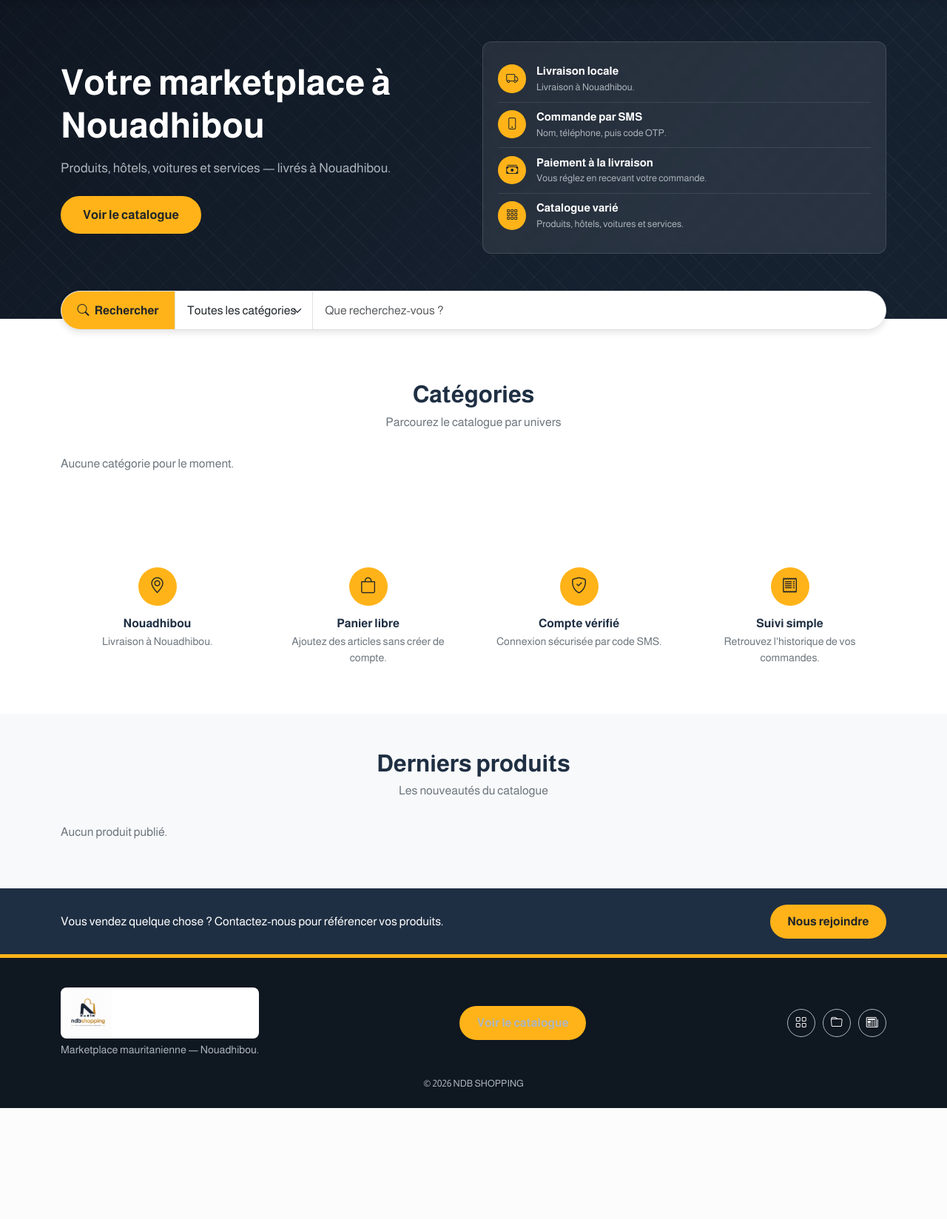
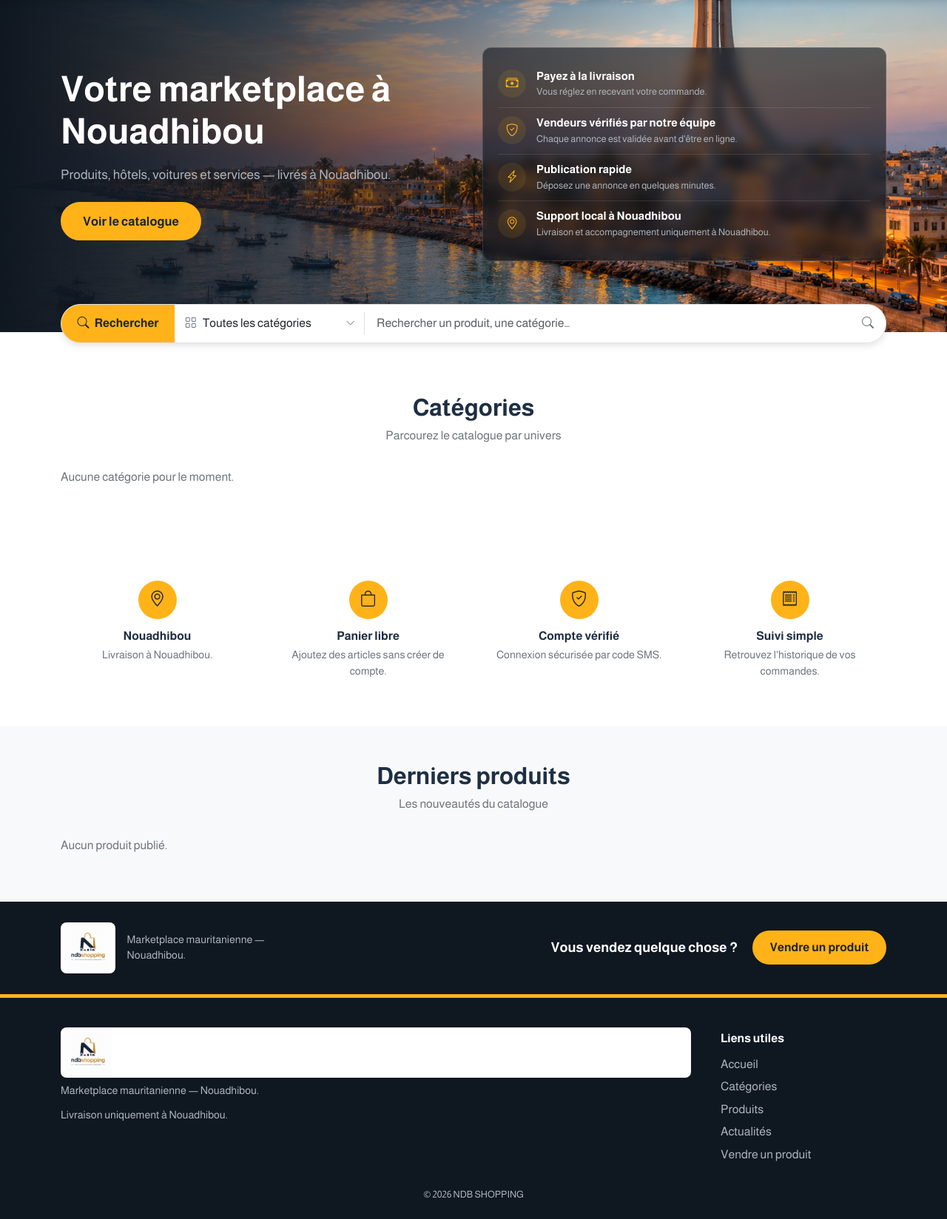
Before and after one commit to SidiMohamed22069/ndbshopping_frontend, a Django app: template templates/core/home.html in a window 1280 px wide. Shown: the part 72-1720 px from the top of the page at 74% size. Before the commit the page ends 1570 px from the top, so only its background shows below. Run offline with Django 5.2, Linux system fonts and the light colour scheme; the template is opened without the code that fills it, so the values that code supplies are empty; some libraries are stand-ins or nearby versions.

Commit message:
amelioration du ui avec l'image

```diff
--- a/static/css/theme.css
+++ b/static/css/theme.css
@@ -643,9 +643,11 @@ textarea.form-control {
 
 .hero {
     position: relative;
-    background: linear-gradient(135deg, var(--color-dark) 0%, var(--color-primary) 70%);
+    background-color: var(--color-dark);
+    background-image: linear-gradient(135deg, var(--color-dark) 0%, var(--color-primary) 70%);
     color: var(--color-text-white);
-    padding: 3.5rem 0 5.5rem;
+    padding: 4rem 0 6rem;
+    min-height: 28rem;
     overflow: hidden;
 }
 
@@ -682,6 +684,29 @@ textarea.form-control {
     pointer-events: none;
 }
 
+.hero--photo {
+    background-image:
+        var(--hero-photo),
+        linear-gradient(135deg, var(--color-dark) 0%, var(--color-primary) 70%);
+    background-size: cover;
+    background-position: center center;
+    background-repeat: no-repeat;
+}
+
+.hero--photo::before {
+    display: none;
+}
+
+.hero--photo::after {
+    opacity: 1;
+    background: linear-gradient(
+        to right,
+        var(--color-dark) 0%,
+        color-mix(in srgb, var(--color-dark) 55%, transparent) 38%,
+        transparent 72%
+    );
+}
+
 .hero .container {
     position: relative;
     z-index: 2;
@@ -706,17 +731,18 @@ textarea.form-control {
 }
 
 .trust-panel {
-    background: rgba(255, 255, 255, 0.08);
+    background: color-mix(in srgb, var(--color-dark) 62%, transparent);
     border: 1px solid rgba(255, 255, 255, 0.12);
     border-radius: var(--radius-md);
-    padding: 1.25rem;
-    backdrop-filter: blur(6px);
+    padding: 1.1rem 1.25rem;
+    backdrop-filter: blur(8px);
 }
 
 .trust-item {
     display: flex;
+    align-items: flex-start;
     gap: 0.85rem;
-    padding: 0.65rem 0;
+    padding: 0.7rem 0;
 }
 
 .trust-item + .trust-item {
@@ -728,11 +754,12 @@ textarea.form-control {
     width: 2.4rem;
     height: 2.4rem;
     border-radius: 50%;
-    background: var(--color-secondary);
-    color: var(--color-on-secondary);
+    background: color-mix(in srgb, var(--color-secondary) 10%, transparent);
+    color: var(--color-secondary);
     display: inline-flex;
     align-items: center;
     justify-content: center;
+    font-size: 1.05rem;
 }
 
 .trust-item h3 {
@@ -794,11 +821,74 @@ textarea.form-control {
     box-shadow: none;
 }
 
-.search-bar .form-select {
+.search-category {
+    position: relative;
     flex: 0 1 16rem;
     max-width: 16rem;
-    min-width: 9rem;
-    border-inline-start: 1px solid var(--color-border);
+    min-width: 10rem;
+    display: flex;
+    align-items: stretch;
+}
+
+.search-category .form-select {
+    width: 100%;
+    padding-inline-start: 2.35rem;
+    padding-inline-end: 2rem;
+    appearance: none;
+    -webkit-appearance: none;
+    background-image: none;
+    background-color: transparent;
+}
+
+.search-category-icon,
+.search-category-caret,
+.search-query-icon {
+    position: absolute;
+    top: 50%;
+    transform: translateY(-50%);
+    pointer-events: none;
+    color: var(--color-text-grey);
+}
+
+.search-category-icon {
+    inset-inline-start: 0.85rem;
+}
+
+.search-category-caret {
+    inset-inline-end: 0.75rem;
+    font-size: 0.8rem;
+}
+
+.search-divider {
+    flex: 0 0 1px;
+    width: 1px;
+    align-self: stretch;
+    margin-block: 0.65rem;
+    background: var(--color-border);
+}
+
+.search-query {
+    position: relative;
+    flex: 1 1 auto;
+    min-width: 0;
+    display: flex;
+    align-items: stretch;
+}
+
+.search-query .form-control {
+    flex: 1 1 auto;
+    min-width: 0;
+    padding-inline-end: 2.5rem;
+}
+
+.search-query-icon {
+    inset-inline-end: 1rem;
+}
+
+.search-bar .search-price {
+    flex: 0 0 7.5rem;
+    max-width: 7.5rem;
+    min-width: 0;
 }
 
 .search-bar .form-control + .form-control,
@@ -1041,26 +1165,63 @@ textarea.form-control {
    -------------------------------------------------------------------------- */
 
 .cta-band {
-    background: var(--color-primary);
-    padding: 1.35rem 0;
+    background: var(--color-dark);
+    padding: 1.75rem 0;
 }
 
 .cta-band-inner {
     display: flex;
     align-items: center;
     justify-content: space-between;
-    gap: 1.25rem;
+    gap: 1.5rem;
 }
 
-.cta-band-inner p {
+.cta-band-brand {
+    display: flex;
+    align-items: center;
+    gap: 1rem;
+    min-width: 0;
+}
+
+.cta-band-brand p {
+    margin: 0;
+    color: var(--color-grey-mid);
+    font-size: 0.9rem;
+    max-width: 14rem;
+}
+
+.cta-band-action {
+    display: flex;
+    align-items: center;
+    gap: 1.25rem;
+    flex-wrap: wrap;
+    justify-content: center;
+}
+
+.cta-band-title {
     margin: 0;
     color: var(--color-text-white);
-    font-weight: 400;
+    font-weight: 700;
+    font-size: 1.15rem;
 }
 
-@media (max-width: 767.98px) {
+@media (max-width: 479.98px) {
+    .cta-band-inner,
+    .cta-band-brand,
+    .cta-band-action {
+        flex-direction: column;
+        text-align: center;
+    }
+
+    .cta-band-brand p {
+        max-width: none;
+    }
+}
+
+@media (min-width: 480px) and (max-width: 767.98px) {
     .cta-band-inner {
-        flex-direction: column;
+        flex-wrap: wrap;
+        justify-content: center;
         text-align: center;
     }
 }
@@ -1086,47 +1247,58 @@ textarea.form-control {
     color: var(--color-secondary);
 }
 
-.footer-inner {
+.footer-grid {
     display: flex;
-    align-items: center;
+    align-items: flex-start;
     justify-content: space-between;
-    gap: 1.5rem;
-    flex-wrap: wrap;
+    gap: 2.5rem;
 }
 
-.footer-brand p {
+.footer-col:first-child {
+    flex: 1 1 16rem;
+}
+
+.footer-col:last-child {
+    flex: 0 1 14rem;
+}
+
+.footer-col p {
     color: var(--color-grey-mid);
-    margin: 0.35rem 0 0;
+    margin: 0.4rem 0 0;
     font-size: 0.9rem;
 }
 
-.footer-social {
-    display: flex;
-    gap: 0.6rem;
+.footer-zone {
+    margin-top: 0.75rem !important;
 }
 
-.footer-social a {
-    width: 2.4rem;
-    height: 2.4rem;
-    border-radius: 50%;
-    border: 1px solid var(--color-grey-mid);
-    display: inline-flex;
-    align-items: center;
-    justify-content: center;
+.footer-heading {
     color: var(--color-text-white);
+    font-size: 1rem;
+    margin: 0.35rem 0 0.85rem;
+}
+
+.footer-links {
+    list-style: none;
+    padding: 0;
+    margin: 0;
+}
+
+.footer-links li + li {
+    margin-top: 0.4rem;
 }
 
 .footer-copy {
     text-align: center;
     color: var(--color-grey-mid);
     font-size: 0.8rem;
-    margin: 1.5rem 0 0;
+    margin: 2rem 0 0;
 }
 
-@media (max-width: 767.98px) {
-    .footer-inner {
+@media (max-width: 479.98px) {
+    .footer-grid {
         flex-direction: column;
-        text-align: center;
+        gap: 1.75rem;
     }
 }
 
--- a/templates/base.html
+++ b/templates/base.html
@@ -132,25 +132,41 @@
 
   <aside class="cta-band">
     <div class="container cta-band-inner">
-      <p>{% trans "Vous vendez quelque chose ? Contactez-nous pour référencer vos produits." %}</p>
-      <a class="btn-cta" href="{% url 'accounts:login' %}">{% trans "Nous rejoindre" %}</a>
+      <div class="cta-band-brand">
+        <a class="site-logo-link site-logo-link--footer" href="{% url 'core:home' %}">
+          <img src="{% static 'img/logo.png' %}" alt="NDB Shopping" class="site-logo">
+        </a>
+        <p>{% trans "Marketplace mauritanienne — Nouadhibou." %}</p>
+      </div>
+      <div class="cta-band-action">
+        <p class="cta-band-title">{% trans "Vous vendez quelque chose ?" %}</p>
+        <a class="btn-cta" href="{% url 'accounts:sell' %}">{% trans "Vendre un produit" %}</a>
+      </div>
     </div>
   </aside>
 
   <footer class="site-footer">
     <div class="container">
-      <div class="footer-inner">
-        <div class="footer-brand">
+      <div class="footer-grid">
+        <div class="footer-col">
           <a class="site-logo-link site-logo-link--footer" href="{% url 'core:home' %}">
             <img src="{% static 'img/logo.png' %}" alt="NDB Shopping" class="site-logo">
           </a>
           <p>{% trans "Marketplace mauritanienne — Nouadhibou." %}</p>
+          <p class="footer-zone">{% trans "Livraison uniquement à Nouadhibou." %}</p>
         </div>
-        <a class="btn-cta" href="{% url 'catalog:product_list' %}">{% trans "Voir le catalogue" %}</a>
-        <div class="footer-social" aria-label="{% trans 'Parcourir' %}">
-          <a href="{% url 'catalog:product_list' %}" aria-label="{% trans 'Produits' %}"><i class="bi bi-grid"></i></a>
-          <a href="{% url 'catalog:categories' %}" aria-label="{% trans 'Catégories' %}"><i class="bi bi-folder"></i></a>
-          <a href="{% url 'catalog:publication_list' %}" aria-label="{% trans 'Actualités' %}"><i class="bi bi-newspaper"></i></a>
+        <div class="footer-col">
+          <h2 class="footer-heading">{% trans "Liens utiles" %}</h2>
+          <ul class="footer-links">
+            <li><a href="{% url 'core:home' %}">{% trans "Accueil" %}</a></li>
+            <li><a href="{% url 'catalog:categories' %}">{% trans "Catégories" %}</a></li>
+            <li><a href="{% url 'catalog:product_list' %}">{% trans "Produits" %}</a></li>
+            <li><a href="{% url 'catalog:publication_list' %}">{% trans "Actualités" %}</a></li>
+            <li><a href="{% url 'accounts:sell' %}">{% trans "Vendre un produit" %}</a></li>
+            {% if is_authenticated_api %}
+              <li><a href="{% url 'accounts:my_listings' %}">{% trans "Mes annonces" %}</a></li>
+            {% endif %}
+          </ul>
         </div>
       </div>
       <p class="footer-copy">© {% now "Y" %} NDB SHOPPING</p>
--- a/templates/core/home.html
+++ b/templates/core/home.html
@@ -1,10 +1,11 @@
 {% extends "base.html" %}
-{% load i18n ndb_tags %}
+{% load static i18n ndb_tags %}
 
 {% block title %}{% trans "Accueil" %}{% endblock %}
 
 {% block hero %}
-<section class="hero">
+{% static "img/hero-nouadhibou.png" as hero_photo %}
+<section class="hero hero--photo" style="--hero-photo: url('{{ hero_photo }}');">
   <div class="container">
     <div class="row align-items-center g-4">
       <div class="col-lg-6">
@@ -15,31 +16,31 @@
       <div class="col-lg-6">
         <div class="trust-panel">
           <div class="trust-item">
-            <span class="trust-icon" aria-hidden="true"><i class="bi bi-truck"></i></span>
-            <div>
-              <h3>{% trans "Livraison locale" %}</h3>
-              <p>{% trans "Livraison à Nouadhibou." %}</p>
-            </div>
-          </div>
-          <div class="trust-item">
-            <span class="trust-icon" aria-hidden="true"><i class="bi bi-phone"></i></span>
-            <div>
-              <h3>{% trans "Commande par SMS" %}</h3>
-              <p>{% trans "Nom, téléphone, puis code OTP." %}</p>
-            </div>
-          </div>
-          <div class="trust-item">
             <span class="trust-icon" aria-hidden="true"><i class="bi bi-cash-stack"></i></span>
             <div>
-              <h3>{% trans "Paiement à la livraison" %}</h3>
+              <h3>{% trans "Payez à la livraison" %}</h3>
               <p>{% trans "Vous réglez en recevant votre commande." %}</p>
             </div>
           </div>
           <div class="trust-item">
-            <span class="trust-icon" aria-hidden="true"><i class="bi bi-grid-3x3-gap"></i></span>
+            <span class="trust-icon" aria-hidden="true"><i class="bi bi-shield-check"></i></span>
             <div>
-              <h3>{% trans "Catalogue varié" %}</h3>
-              <p>{% trans "Produits, hôtels, voitures et services." %}</p>
+              <h3>{% trans "Vendeurs vérifiés par notre équipe" %}</h3>
+              <p>{% trans "Chaque annonce est validée avant d'être en ligne." %}</p>
+            </div>
+          </div>
+          <div class="trust-item">
+            <span class="trust-icon" aria-hidden="true"><i class="bi bi-lightning-charge"></i></span>
+            <div>
+              <h3>{% trans "Publication rapide" %}</h3>
+              <p>{% trans "Déposez une annonce en quelques minutes." %}</p>
+            </div>
+          </div>
+          <div class="trust-item">
+            <span class="trust-icon" aria-hidden="true"><i class="bi bi-geo-alt"></i></span>
+            <div>
+              <h3>{% trans "Support local à Nouadhibou" %}</h3>
+              <p>{% trans "Livraison et accompagnement uniquement à Nouadhibou." %}</p>
             </div>
           </div>
         </div>
@@ -54,13 +55,21 @@
       <i class="bi bi-search" aria-hidden="true"></i>
       <span>{% trans "Rechercher" %}</span>
     </button>
+    <div class="search-category">
+      <i class="bi bi-grid search-category-icon" aria-hidden="true"></i>
       <select class="form-select" name="category" aria-label="{% trans 'Catégorie' %}">
         <option value="">{% trans "Toutes les catégories" %}</option>
         {% for cat in nav_categories_flat %}
           <option value="{{ cat.id }}">{{ cat.nom }}</option>
         {% endfor %}
       </select>
-    <input class="form-control" type="search" name="q" placeholder="{% trans 'Que recherchez-vous ?' %}" value="{{ request.GET.q }}" aria-label="{% trans 'Recherche' %}">
+      <i class="bi bi-chevron-down search-category-caret" aria-hidden="true"></i>
+    </div>
+    <span class="search-divider" aria-hidden="true"></span>
+    <div class="search-query">
+      <input class="form-control" type="search" name="q" placeholder="{% trans 'Rechercher un produit, une catégorie…' %}" value="{{ request.GET.q }}" aria-label="{% trans 'Recherche' %}">
+      <i class="bi bi-search search-query-icon" aria-hidden="true"></i>
+    </div>
   </form>
 </div>
 {% endblock %}
--- a/templates/includes/category_card.html
+++ b/templates/includes/category_card.html
@@ -2,6 +2,7 @@
 <article class="cat-card">
   <div class="cat-card-media">
     {% include "includes/media_img.html" with src_path=cat|image_path alt=cat.nom placeholder="img/placeholder-categorie.png" %}
+  </div>
   <span class="cat-badge" aria-hidden="true">
     {% if cat.type == "HOTEL" %}
       <i class="bi bi-building"></i>
@@ -13,7 +14,6 @@
       <i class="bi bi-box-seam"></i>
     {% endif %}
   </span>
-  </div>
   <div class="cat-card-body">
     <h3>{{ cat.nom }}</h3>
     <p>{{ cat.type|statut_label }}</p>
```
Also changed, not shown: other parts of static/css/theme.css (+52 -18 lines), static/css/theme-rtl.css (+9 -0 lines), templates/catalog/product_list.html (+16 -5 lines), locale/ar/LC_MESSAGES/django.po, static/img/hero-nouadhibou.png (added), 1 other file. Lines whose indentation alone changed are shown as unchanged.
